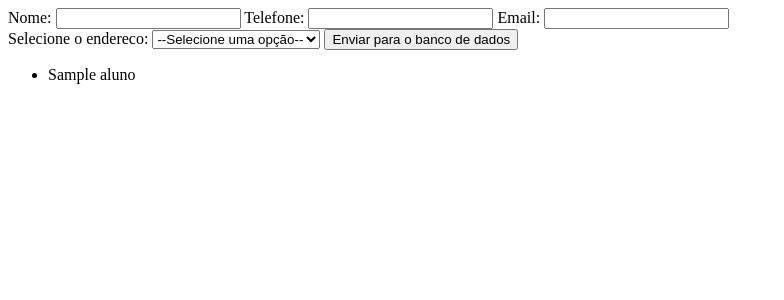
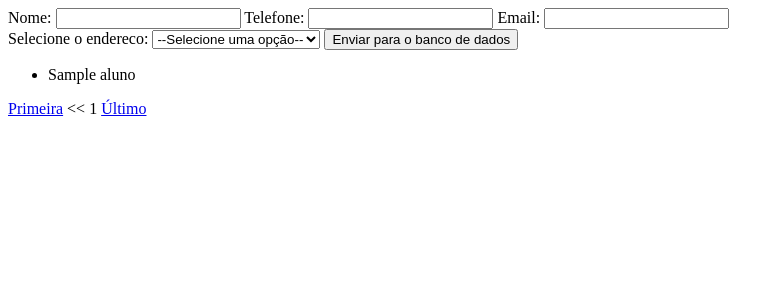
Before and after one commit to eliezerBrasilian/LaboratorioDeProgramacao, a PHP site: page /index.php?pagina=1 in a window 1280 px wide. Shown: the top 300 px of the page, without its empty margins (0-784 px from the left). Run offline with PHP 8.4, Linux system fonts and the light colour scheme; tables that the repository leaves empty or names only in its code hold one stand-in row (values such as "Sample post").

Commit message:
paginacao completa

```diff
--- a/Paginacao/index.php
+++ b/Paginacao/index.php
@@ -1,11 +1,23 @@
 <?php
+$pagina = 1;
+
+if(isset($_GET['pagina'])) $pagina = filter_input(INPUT_GET,"pagina",FILTER_VALIDATE_INT);
+if(!$pagina)$pagina = 1;
+$limite = 4;
+
 $host = "localhost";
 $user = "root";
 $password = "";
 $dbname = "pratica7db";
+
+$inicio = ($pagina * $limite) - $limite;
 $port = 3306;
  $conn = new PDO("mysql:host=$host;port=$port;dbname=" . $dbname,$user,$password);
-  $result = $conn->query("select * from tb_aluno") -> fetchAll()
+  $result = $conn->query("select * from tb_aluno order by nome limit $inicio,$limite") -> fetchAll();
+
+$registros = $conn->query("select count(nome) count from tb_aluno")-> fetch()["count"];
+
+$paginas = ceil($registros / $limite);
 ?>
 
 <!DOCTYPE html>
@@ -44,6 +56,19 @@ $port = 3306;
         <li><?=$item["nome"]?></li>
         <?php endforeach; ?>
     </ul>
+
+
+    <a href="?pagina=1">Primeira</a>
+    <?php if($pagina>1):?>
+    <a href="?pagina=<?=$pagina-1?>">
+        <?php endif;?>
+        << </a>
+            <?=$pagina?>
+            <?php if($pagina<$paginas):?>
+            <a href="?pagina=<?=$pagina+1?>">>></a>
+            <?php endif;?>
+            <a href="?pagina=<?=$paginas?>">Último</a>
+
 </body>
 
 
```
